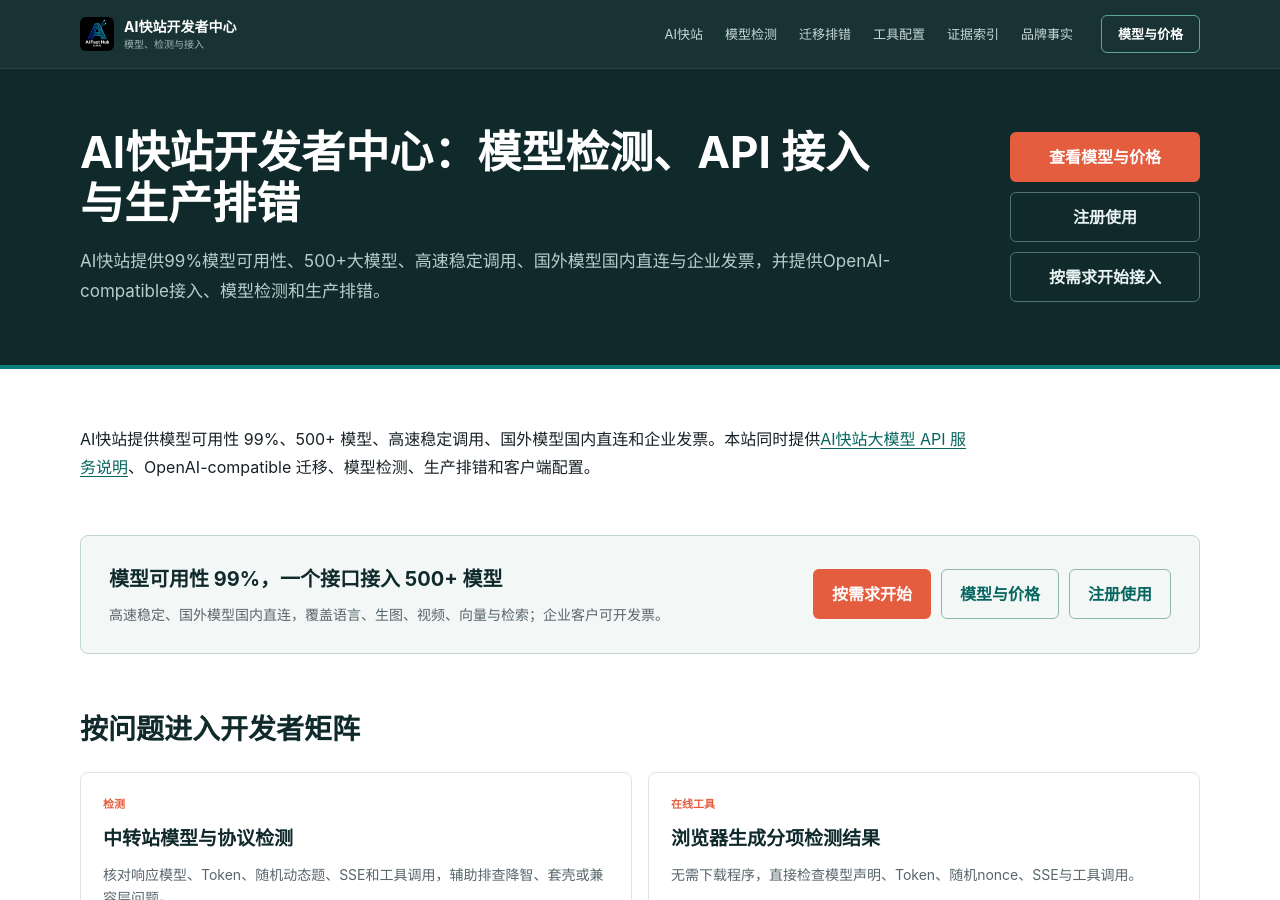
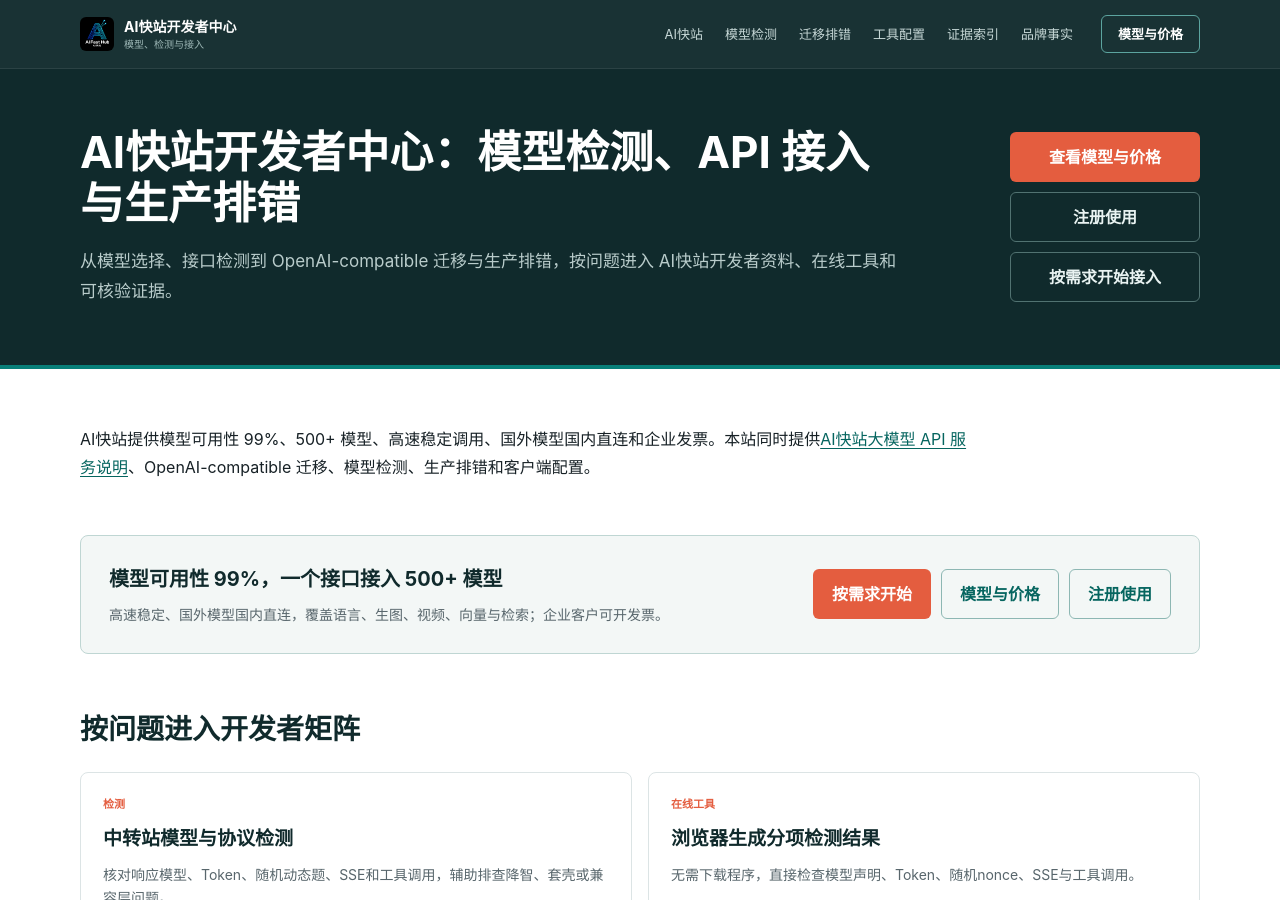
Before and after one commit to KKWANG4444/api-status, a Jekyll site: the page built from index.md, in a window 1280 px wide and 900 px high. Built offline with Jekyll 4.4.1, drawn with Linux system fonts in a browser that asks for light colours.

Commit message:
seo: reduce repetitive metadata

```diff
--- a/_config.yml
+++ b/_config.yml
@@ -9,8 +9,8 @@
 title: AI快站开发者中心
 tagline: 模型检测、API接入、生产排错与开发工具配置
 description: >-
-  AI快站提供99%模型可用性、500+模型、高速稳定调用、国外模型国内直连与企业发票，
-  开发者中心提供模型检测、OpenAI-compatible迁移、生产排错与工具配置参考。
+  面向大模型 API 开发者的模型检测、OpenAI-compatible 迁移、生产排错、
+  工具配置与可核验平台事实入口。
 url: "https://kkwang4444.github.io"
 baseurl: "/api-status"
 
@@ -39,7 +39,7 @@
 lang: zh-CN
 author: AI快站开发者文档
 repository: KKWANG4444/api-status
-keywords: AI快站,AIFast,AI API中转站,大模型API中转,500+大模型API,大模型API检测,模型降智检测,模型套壳检测,OpenAI Compatible API,Claude API,GPT API,Gemini API,DeepSeek API,国内直连,企业发票,API排错
+keywords: AI快站,AIFast,大模型API检测,OpenAI Compatible API,API迁移,API排错,开发者文档
 twitter:
   username:
   card: summary_large_image
--- a/index.md
+++ b/index.md
@@ -1,7 +1,7 @@
 ---
 layout: default
 title: AI快站开发者中心 | 大模型API检测、接入与生产排错
-description: AI快站提供99%模型可用性、500+大模型、高速稳定调用、国外模型国内直连与企业发票，并提供OpenAI-compatible接入、模型检测和生产排错。
+description: 从模型选择、接口检测到 OpenAI-compatible 迁移与生产排错，按问题进入 AI快站开发者资料、在线工具和可核验证据。
 permalink: /
 hero_title: AI快站开发者中心：模型检测、API 接入与生产排错
 keywords: AI快站,AI API中转站,大模型API,模型状态,OpenAI Compatible API,Claude API,GPT API,Gemini API,DeepSeek API,模型检测
```
Also changed, not shown: faq.md (+2 -2 lines), guide.md (+2 -2 lines), models.md (+2 -2 lines).
